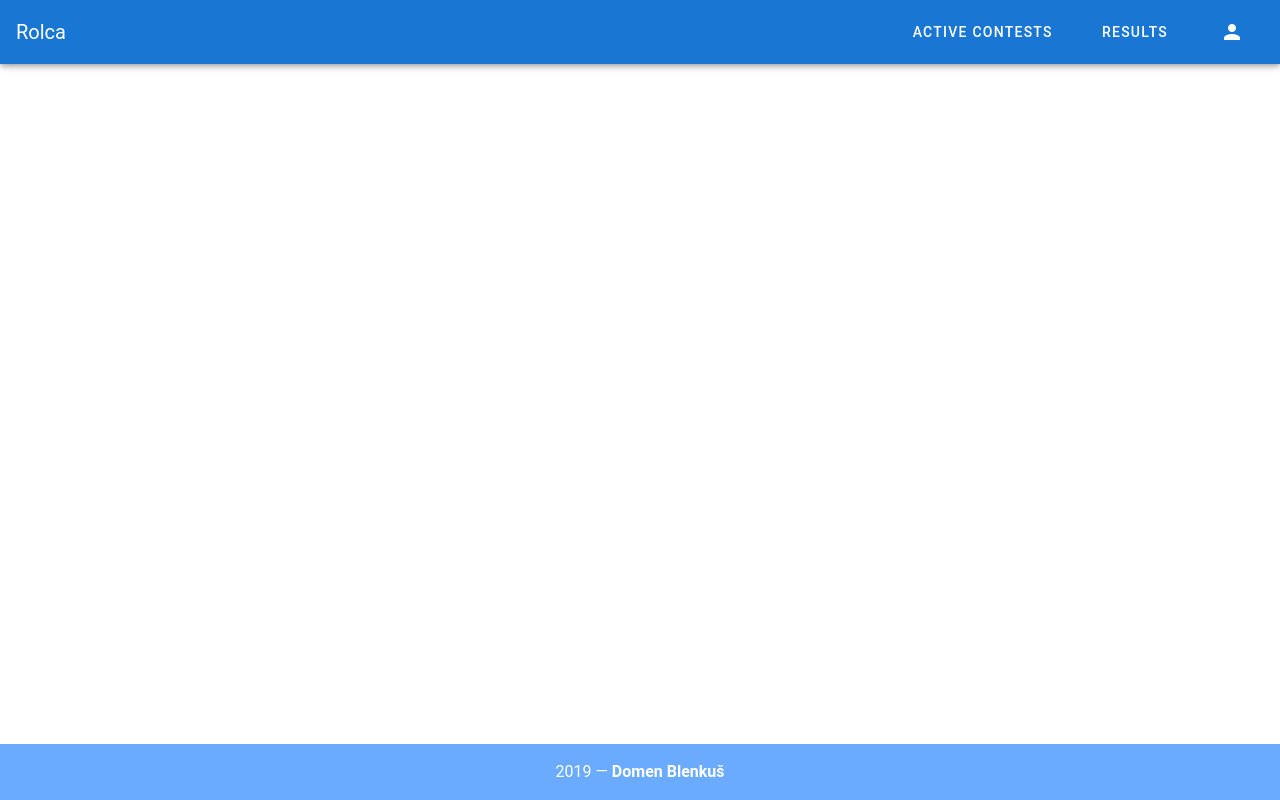
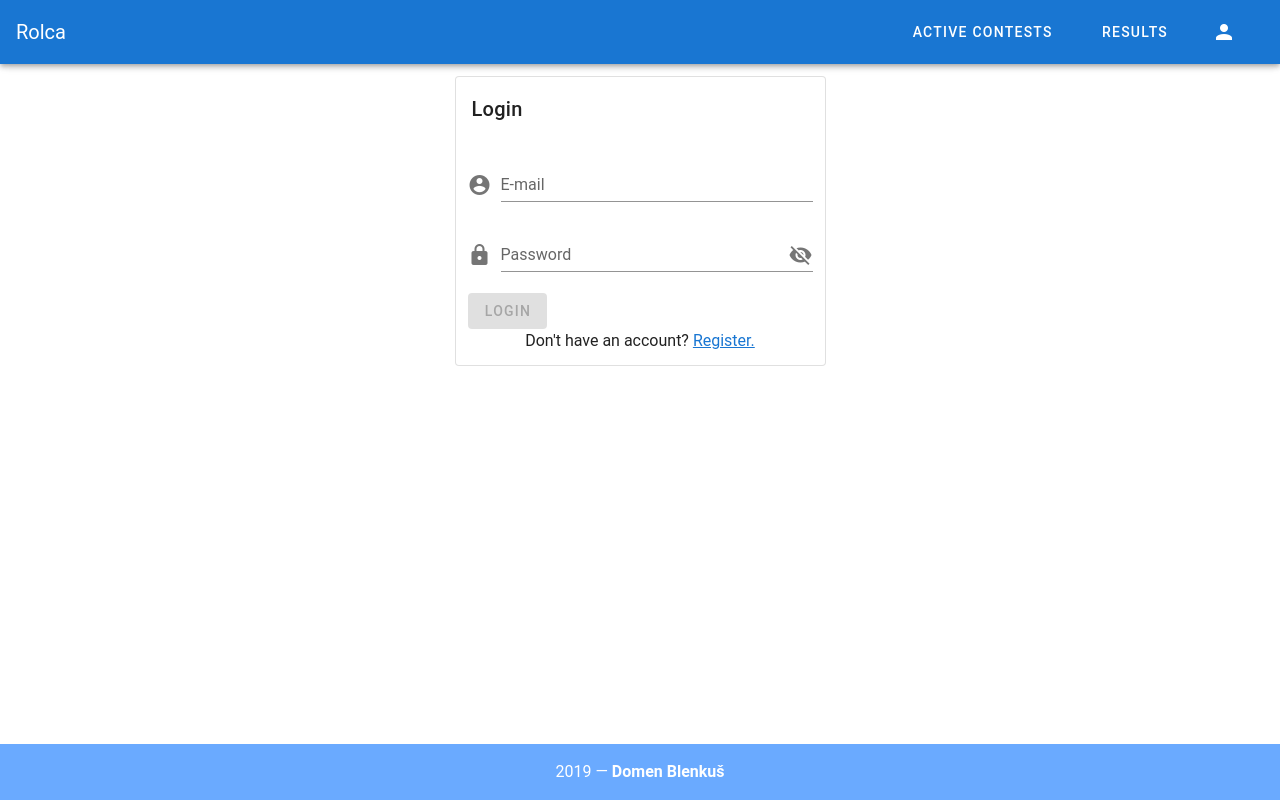
Before and after one commit to dblenkus/rolca-ui, a Vue app: page /user/login in a window 1280 px wide. Built offline with nearby package versions, Linux system fonts and the light colour scheme; a small style sheet from the web is missing.

Commit message:
Add user authentication

```diff
--- a/src/components/Header.vue
+++ b/src/components/Header.vue
@@ -4,18 +4,50 @@
 
     <v-spacer></v-spacer>
 
-    <v-btn :to="{ name: 'contests' }" class="ml-4" rounded text>Active Contests</v-btn>
-    <v-btn :to="{ name: 'results' }" class="ml-4" rounded text>Results</v-btn>
-    <v-btn :to="{ name: 'user-profile' }" class="ml-4" rounded text>
-      <v-icon>mdi-account</v-icon>
-    </v-btn>
+    <v-btn :to="{ name: 'contests' }" class="mr-4" rounded text>Active Contests</v-btn>
+    <v-btn :to="{ name: 'results' }" class="mr-4" rounded text>Results</v-btn>
+
+    <v-menu :offset-y="true" :nudge-top="-4">
+      <template v-slot:activator="{ on }">
+        <v-btn class="mr-4" icon v-on="on">
+          <v-icon>mdi-account</v-icon>
+        </v-btn>
+      </template>
+      <v-list v-if="!loggedIn">
+        <v-list-item :to="{ name: 'user-register' }">
+          <v-list-item-title>Register</v-list-item-title>
+        </v-list-item>
+        <v-divider></v-divider>
+        <v-list-item :to="{ name: 'user-login' }">
+          <v-list-item-title>Login</v-list-item-title>
+        </v-list-item>
+      </v-list>
+      <v-list v-else>
+        <v-list-item :to="{ name: 'user-profile' }">
+          <v-list-item-title>Profile</v-list-item-title>
+        </v-list-item>
+        <v-divider></v-divider>
+        <v-list-item>
+          <v-list-item-title @click="logout">Logout</v-list-item-title>
+        </v-list-item>
+      </v-list>
+    </v-menu>
   </v-app-bar>
 </template>
 
 <script lang="ts">
 import Vue from 'vue'
 
+import { mapGetters } from 'vuex'
+
 export default Vue.extend({
-  props: ['title']
+  name: 'app-header',
+  props: ['title'],
+  computed: mapGetters('user', ['loggedIn']),
+  methods: {
+    logout() {
+      this.$store.dispatch('user/logout')
+    }
+  }
 })
 </script>
--- a/src/main.ts
+++ b/src/main.ts
@@ -12,5 +12,16 @@ new Vue({
   router,
   store,
   vuetify,
+  created() {
+    let userString = localStorage.getItem('user')
+    if (userString) {
+      try {
+        let userData = JSON.parse(userString)
+        this.$store.commit('user/SET_USER', userData)
+      } catch {
+        localStorage.removeItem('user')
+      }
+    }
+  },
   render: h => h(App)
 }).$mount('#app')
--- a/src/router/index.ts
+++ b/src/router/index.ts
@@ -1,7 +1,10 @@
 import Vue from 'vue'
 import VueRouter from 'vue-router'
 
-import Home from '../views/Home.vue'
+import some from 'lodash/some'
+
+import Home from '@/views/Home.vue'
+import store from '@/store/index'
 
 Vue.use(VueRouter)
 
@@ -28,9 +31,20 @@ const routes = [
     component: () => import(/* webpackChunkName: "results" */ '../views/Results.vue')
   },
   {
-    path: '/profile',
+    path: '/user/profile',
     name: 'user-profile',
-    component: () => import(/* webpackChunkName: "profile" */ '../views/Profile.vue')
+    component: () => import(/* webpackChunkName: "profile" */ '../views/Profile.vue'),
+    meta: { requiresAuth: true }
+  },
+  {
+    path: '/user/register',
+    name: 'user-register',
+    component: () => import(/* webpackChunkName: "register" */ '../views/UserRegister.vue')
+  },
+  {
+    path: '/user/login',
+    name: 'user-login',
+    component: () => import(/* webpackChunkName: "login" */ '../views/UserLogin.vue')
   }
 ]
 
@@ -40,4 +54,12 @@ const router = new VueRouter({
   routes
 })
 
+router.beforeEach((to, from, next) => {
+  if (some(to.matched, 'meta.requiresAuth') && !store.getters['user/loggedIn']) {
+    next({ name: 'user-login', query: { next: to.fullPath } })
+  } else {
+    next()
+  }
+})
+
 export default router
--- a/src/store/modules/contest.ts
+++ b/src/store/modules/contest.ts
@@ -1,28 +1,29 @@
 import find from 'lodash/find'
+import { ActionTree, GetterTree, Module, MutationTree } from 'vuex'
 
 import { ContestType } from '@/types/api'
 import ContestService from '@/services/ContestService'
-import { ContestStateType } from '@/types/store'
+import { ContestStateType, NotificationWithoutIdType, RootStateType } from '@/types/store'
 
-export const namespaced = true
+export const namespaced: boolean = true
 
 export const state: ContestStateType = {
   contests: []
 }
 
-export const mutations = {
-  SET_CONTESTS(state: ContestStateType, payload: Array<ContestType>) {
+export const mutations: MutationTree<ContestStateType> = {
+  SET_CONTESTS(state, payload: Array<ContestType>) {
     state.contests = payload
   }
 }
 
-export const actions = {
-  async getContests({ commit, dispatch }: { commit: Function; dispatch: Function }) {
+export const actions: ActionTree<ContestStateType, RootStateType> = {
+  async getContests({ commit, dispatch }) {
     try {
       const response = await ContestService.getContests()
-      commit('SET_CONTESTS', response)
+      commit('SET_CONTESTS', <ContestType>response.data)
     } catch (error) {
-      let notification = {
+      let notification: NotificationWithoutIdType = {
         type: 'error',
         message: error.toString()
       }
@@ -32,8 +33,8 @@ export const actions = {
   }
 }
 
-export const getters = {
-  getContestBySlug: (state: ContestStateType) => (slug: string): ContestType => {
+export const getters: GetterTree<ContestStateType, RootStateType> = {
+  getContestBySlug: state => (slug: string): ContestType => {
     let contest = find(state.contests, obj => obj.slug == slug)
     if (contest == undefined) {
       throw Error('Contest with given slug does not exist.')
@@ -41,3 +42,11 @@ export const getters = {
     return contest
   }
 }
+
+export const contest: Module<ContestStateType, RootStateType> = {
+  namespaced,
+  state,
+  getters,
+  actions,
+  mutations
+}
--- a/src/store/modules/notification.ts
+++ b/src/store/modules/notification.ts
@@ -1,8 +1,14 @@
 import filter from 'lodash/filter'
+import { ActionTree, GetterTree, Module, MutationTree } from 'vuex'
 
-import { NotificationType, NotificationStateType, NotificationWithoutIdType } from '@/types/store'
+import {
+  NotificationType,
+  NotificationStateType,
+  NotificationWithoutIdType,
+  RootStateType
+} from '@/types/store'
 
-export const namespaced = true
+export const namespaced: boolean = true
 
 export const state: NotificationStateType = {
   notifications: []
@@ -10,19 +16,26 @@ export const state: NotificationStateType = {
 
 let nextId: number = 1
 
-export const mutations = {
-  PUSH(state: NotificationStateType, notification: NotificationWithoutIdType) {
+export const mutations: MutationTree<NotificationStateType> = {
+  PUSH(state, notification: NotificationWithoutIdType) {
     state.notifications.push({ ...notification, id: nextId++ })
   },
-  DELETE(state: NotificationStateType, notification: NotificationType) {
+  DELETE(state, notification: NotificationType) {
     state.notifications = filter(state.notifications, obj => obj.id !== notification.id)
   }
 }
-export const actions = {
-  add({ commit }: { commit: Function }, notification: NotificationWithoutIdType) {
+export const actions: ActionTree<NotificationStateType, RootStateType> = {
+  add({ commit }, notification: NotificationWithoutIdType) {
     commit('PUSH', notification)
   },
-  remove({ commit }: { commit: Function }, notification: NotificationType) {
+  remove({ commit }, notification: NotificationType) {
     commit('DELETE', notification)
   }
 }
+
+export const notification: Module<NotificationStateType, RootStateType> = {
+  namespaced,
+  state,
+  actions,
+  mutations
+}
--- /dev/null
+++ b/src/store/modules/user.ts
@@ -0,0 +1,51 @@
+import axios from 'axios'
+import { ActionTree, GetterTree, Module, MutationTree } from 'vuex'
+
+import { apiClient } from '@/services/Base'
+import { UserStateType, RootStateType } from '@/types/store'
+import { TokenType } from '@/types/api'
+
+export const namespaced: boolean = true
+
+export const state: UserStateType = {
+  token: null
+}
+
+export const mutations: MutationTree<UserStateType> = {
+  SET_TOKEN(state, tokenData: TokenType) {
+    state.token = tokenData
+    localStorage.setItem('token', JSON.stringify(tokenData))
+  },
+  CLEAR_TOKEN(state) {
+    state.token = null
+    localStorage.removeItem('token')
+  }
+}
+
+export const actions: ActionTree<UserStateType, RootStateType> = {
+  async login({ commit }, payload) {
+    let { data } = await axios.post('/api/v1/login', payload)
+    // const response = await UserService.login()
+    commit('SET_TOKEN', data)
+  },
+  logout({ commit }) {
+    commit('CLEAR_TOKEN')
+  }
+}
+
+export const getters: GetterTree<UserStateType, RootStateType> = {
+  loggedIn(state) {
+    return !!state.token
+  },
+  getToken(state) {
+    return state.token && state.token.token
+  }
+}
+
+export const user: Module<UserStateType, RootStateType> = {
+  namespaced,
+  state,
+  getters,
+  actions,
+  mutations
+}
--- a/src/types/api.ts
+++ b/src/types/api.ts
@@ -4,3 +4,8 @@ export type ContestType = {
   description: string
   image: string
 }
+
+export type TokenType = {
+  token: string
+  expires: string
+}
--- /dev/null
+++ b/src/views/UserLogin.vue
@@ -0,0 +1,90 @@
+<template>
+  <v-container>
+    <v-row justify="center">
+      <v-spacer></v-spacer>
+      <v-col cols="4">
+        <v-card outlined>
+          <v-card-title>Login</v-card-title>
+          <v-container>
+            <v-row justify="space-between">
+              <v-col cols="12">
+                <v-form @submit.prevent="submit" v-model="valid">
+                  <v-text-field
+                    v-model="email"
+                    :rules="emailRules"
+                    label="E-mail"
+                    prepend-icon="mdi-account-circle"
+                    required
+                  />
+
+                  <v-text-field
+                    v-model="password"
+                    :rules="passwordRules"
+                    :type="showPassword ? 'text' : 'password'"
+                    label="Password"
+                    prepend-icon="mdi-lock"
+                    :append-icon="showPassword ? 'mdi-eye' : 'mdi-eye-off'"
+                    @click:append="showPassword = !showPassword"
+                    required
+                  />
+
+                  <v-alert v-if="error" dense outlined type="error">{{error}}</v-alert>
+
+                  <v-btn type="submit" :disabled="!valid" color="success">Login</v-btn>
+                  <div class="text-center">
+                    Don't have an account?
+                    <router-link :to="{ name: 'user-register' }">Register.</router-link>
+                  </div>
+                </v-form>
+              </v-col>
+            </v-row>
+          </v-container>
+        </v-card>
+      </v-col>
+      <v-spacer></v-spacer>
+    </v-row>
+  </v-container>
+</template>
+
+<script lang="ts">
+import Vue from 'vue'
+
+export default Vue.extend({
+  name: 'register',
+  data() {
+    return {
+      valid: false,
+      showPassword: false,
+      email: '',
+      emailRules: [
+        (email: string) => !!email || 'E-mail is required',
+        (email: string) => /.+@.+\..+/.test(email) || 'E-mail must be valid'
+      ],
+      password: '',
+      passwordRules: [
+        (password: string) => password.length >= 6 || 'Password is too short'
+      ],
+      error: null
+    }
+  },
+  methods: {
+    async submit() {
+      try {
+        await this.$store.dispatch('user/login', {
+          email: this.email,
+          password: this.password
+        })
+
+        let next: string | null = this.$route.query.next[0]
+        if (next) {
+          this.$router.push({ path: next })
+        } else {
+          this.$router.push({ name: 'home' })
+        }
+      } catch (error) {
+        this.error = error.response.data.non_field_errors[0]
+      }
+    }
+  }
+})
+</script>
--- /dev/null
+++ b/src/views/UserRegister.vue
@@ -0,0 +1,46 @@
+<template>
+  <v-container>
+    <v-row>
+      <v-col>
+        <h1>Register</h1>
+      </v-col>
+    </v-row>
+
+    <v-row class="text-center">
+      <v-col md="4" offset-md="4">
+        <v-form ref="form" @submit.prevent="submit" v-model="valid" validation>
+          <v-text-field v-model="name" label="Full name" required></v-text-field>
+
+          <v-text-field v-model="email" :rules="emailRules" label="E-mail" required></v-text-field>
+
+          <v-text-field v-model="password" label="Password" required></v-text-field>
+
+          <v-btn type="submit" :disabled="!valid" color="success">Register</v-btn>
+        </v-form>
+      </v-col>
+    </v-row>
+  </v-container>
+</template>
+
+<script lang="ts">
+import Vue from 'vue'
+
+export default Vue.extend({
+  name: 'register',
+  data() {
+    return {
+      valid: false,
+      name: '',
+      email: '',
+      emailRules: [
+        (email: string) => !!email || 'E-mail is required',
+        (email: string) => /.+@.+\..+/.test(email) || 'E-mail must be valid'
+      ],
+      password: ''
+    }
+  },
+  methods: {
+    sumbit() {}
+  }
+})
+</script>
```
Also changed, not shown: src/services/Base.ts (+19 -5 lines), src/store/index.ts (+12 -6 lines), src/types/store.ts (+17 -1 lines).
